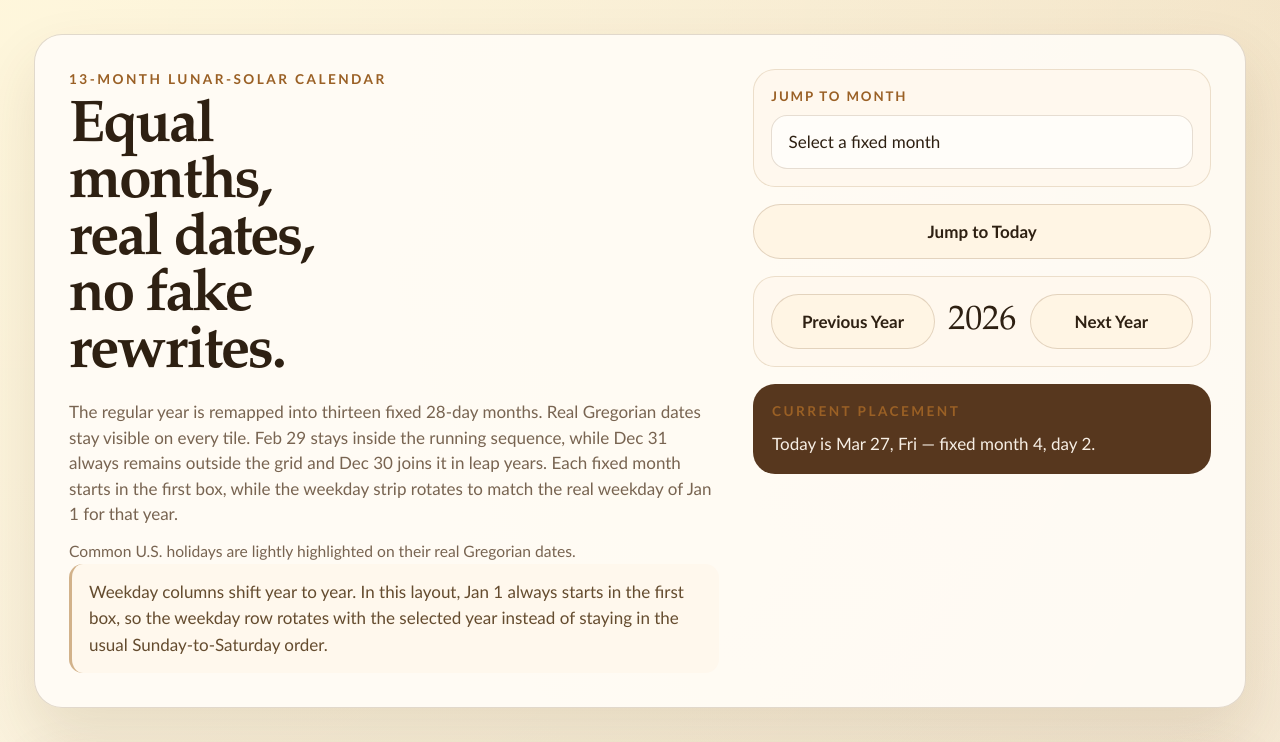
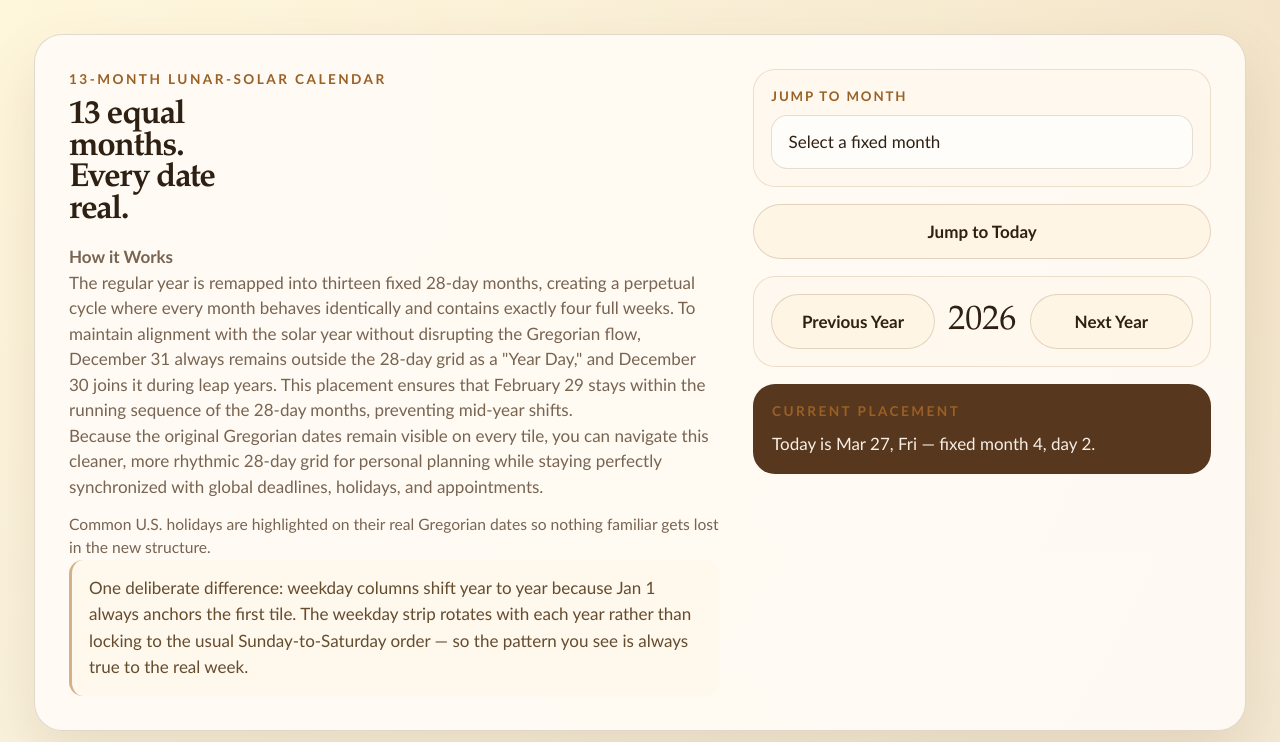
Before and after one commit to jctratt/13-month-calendar, a React (Vite) app: page / in a window 1280 px wide. Shown: the top 742 px of the page. Built offline with nearby package versions, Linux system fonts and the light colour scheme.

Commit message:
Refine hero messaging

```diff
--- a/src/App.tsx
+++ b/src/App.tsx
@@ -226,21 +226,35 @@ function App() {
       <section ref={topRef} className="hero-panel">
         <div className="hero-panel__copy">
           <p className="eyebrow">13-Month Lunar-Solar Calendar</p>
-          <h1>Equal months, real dates, no fake rewrites.</h1>
-          <p className="hero-panel__lede">
-            The regular year is remapped into thirteen fixed 28-day months. Real Gregorian
-            dates stay visible on every tile. Feb 29 stays inside the running sequence, while
-            Dec 31 always remains outside the grid and Dec 30 joins it in leap years. Each
-            fixed month starts in the first box, while the weekday strip rotates to match the
-            real weekday of Jan 1 for that year.
-          </p>
+          <h1>13 equal months.<br />Every date real.</h1>
+          <div className="hero-panel__lede">
+            <p>
+              <strong>How it Works</strong>
+              <br />
+              The regular year is remapped into thirteen fixed 28-day months, creating a
+              perpetual cycle where every month behaves identically and contains exactly
+              four full weeks. To maintain alignment with the solar year without
+              disrupting the Gregorian flow, December 31 always remains outside the 28-day
+              grid as a "Year Day," and December 30 joins it during leap years. This
+              placement ensures that February 29 stays within the running sequence of the
+              28-day months, preventing mid-year shifts.
+            </p>
+            <p>
+              Because the original Gregorian dates remain visible on every tile, you can
+              navigate this cleaner, more rhythmic 28-day grid for personal planning while
+              staying perfectly synchronized with global deadlines, holidays, and
+              appointments.
+            </p>
+          </div>
           <p className="hero-panel__holiday-note">
-            Common U.S. holidays are lightly highlighted on their real Gregorian dates.
+            Common U.S. holidays are highlighted on their real Gregorian dates so nothing
+            familiar gets lost in the new structure.
           </p>
           <div className="hero-panel__note" aria-label="Weekday orientation note">
-            Weekday columns shift year to year. In this layout, Jan 1 always starts in the
-            first box, so the weekday row rotates with the selected year instead of staying
-            in the usual Sunday-to-Saturday order.
+            One deliberate difference: weekday columns shift year to year because Jan 1
+            always anchors the first tile. The weekday strip rotates with each year rather
+            than locking to the usual Sunday-to-Saturday order — so the pattern you see
+            is always true to the real week.
           </div>
         </div>
 
--- a/src/index.css
+++ b/src/index.css
@@ -56,7 +56,7 @@ h3 {
 }
 
 h1 {
-  font-size: clamp(2.7rem, 4.6vw, 4.35rem);
+  font-size: clamp(1.6rem, 2.6vw, 2.4rem);
   line-height: 0.96;
   letter-spacing: -0.04em;
   margin: 0.2rem 0 1rem;
```
